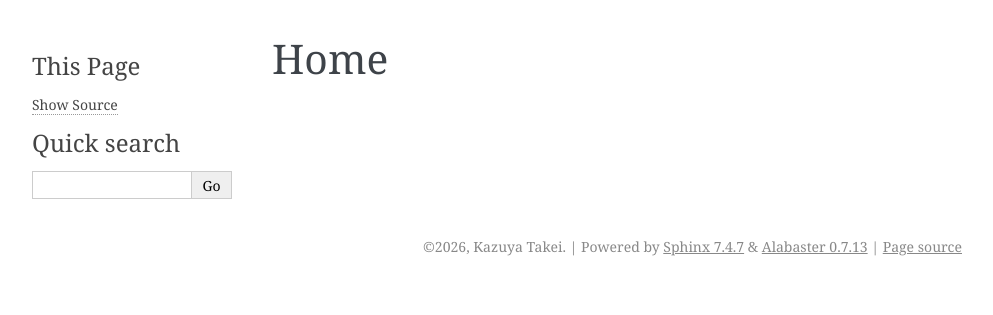
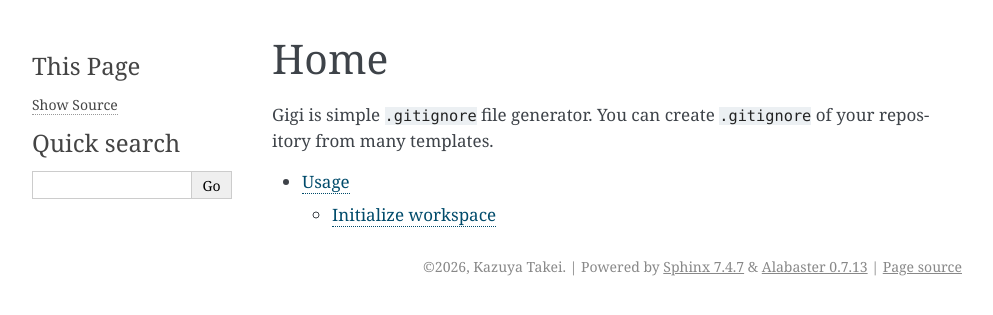
Before and after one commit to attakei/gigi, a Sphinx documentation site: the page built from docs/index.rst, in a window 1280 px wide. Shown: the top 315 px of the page, without its empty margins (148-1141 px from the left). Built offline with Sphinx 7.4.7, drawn with Linux system fonts in a browser that asks for light colours.

Commit message:
docs: add current description

```diff
--- a/docs/index.rst
+++ b/docs/index.rst
@@ -1,2 +1,15 @@
 Home
 ====
+
+Gigi is simple ``.gitignore`` file generator.
+You can create ``.gitignore`` of your repository from many templates.
+
+.. toctree::
+   :maxdepth: 2
+
+   usage
+
+.. toctree::
+   :hidden:
+
+   glossary
```
Also changed, not shown: docs/glossary.rst (added, +11 -0 lines), docs/usage.rst (added, +19 -0 lines).
